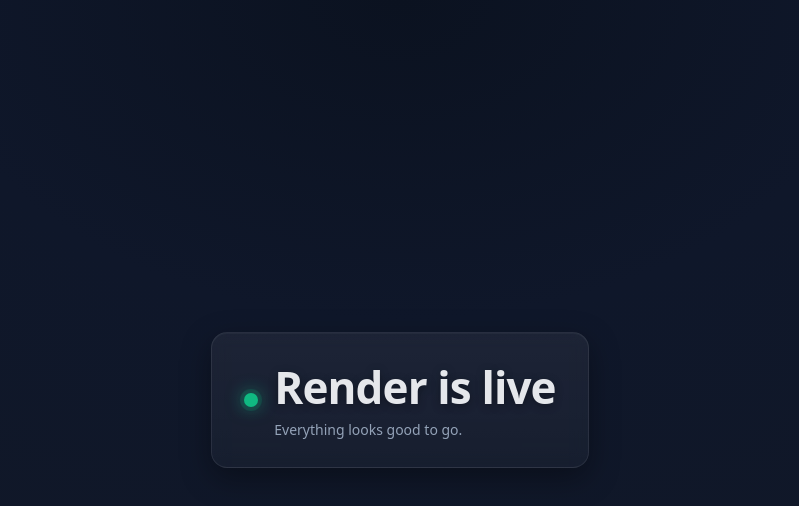
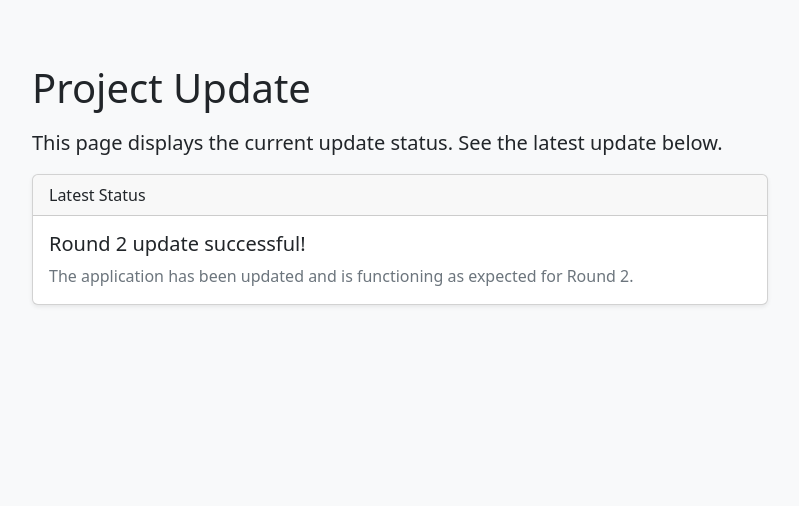
Before and after one commit to 23f3000704-siddhesh/render-check, a plain HTML site: page index.html in a window 1280 px wide. Shown: the whole page, without its empty margins (240-1039 px from the left). Drawn offline with nearby package versions, Linux system fonts and the light colour scheme.

Commit message:
Update index.html for round 2

```diff
--- a/index.html
+++ b/index.html
@@ -1,114 +1,40 @@
 <!doctype html>
 <html lang="en">
 <head>
-  <meta charset="utf-8" />
-  <meta name="viewport" content="width=device-width, initial-scale=1" />
-  <title>Render is live</title>
-  <meta name="description" content="A simple status page indicating that Render is live." />
-  <meta name="theme-color" content="#10b981" />
+  <meta charset="utf-8">
+  <meta name="viewport" content="width=device-width, initial-scale=1">
+  <title>Round 2 Status</title>
+  <link href="https://cdn.jsdelivr.net/npm/bootstrap@5.3.3/dist/css/bootstrap.min.css" rel="stylesheet">
   <style>
-    :root {
-      --bg-start: #0f172a;  /* slate-900 */
-      --bg-end: #111827;    /* gray-900 */
-      --accent: #10b981;    /* emerald-500 */
-      --text: #e5e7eb;      /* gray-200 */
-      --muted: #94a3b8;     /* slate-400 */
-    }
-
-    * { box-sizing: border-box; }
-
-    html, body {
-      height: 100%;
-      margin: 0;
-    }
-
-    body {
-      font-family: ui-sans-serif, system-ui, -apple-system, Segoe UI, Roboto, Helvetica, Arial, "Apple Color Emoji", "Segoe UI Emoji";
-      background: radial-gradient(1200px 800px at 50% 0%, #0b1220 0%, var(--bg-start) 40%, var(--bg-end) 100%);
-      color: var(--text);
-      display: grid;
-      place-items: center;
-      padding: 24px;
-    }
-
-    .status-card {
-      --shadow: 0 10px 30px rgba(0,0,0,0.35), 0 1px 0 rgba(255,255,255,0.03) inset;
-      display: flex;
-      align-items: center;
-      gap: 16px;
-      padding: 28px 32px;
-      border-radius: 16px;
-      background: linear-gradient(180deg, rgba(255,255,255,0.06), rgba(255,255,255,0.03));
-      border: 1px solid rgba(255,255,255,0.08);
-      box-shadow: var(--shadow);
-      backdrop-filter: blur(8px);
-    }
-
-    .dot {
-      width: 14px;
-      height: 14px;
-      border-radius: 999px;
-      background: var(--accent);
-      box-shadow:
-        0 0 0 4px rgba(16,185,129,0.15),
-        0 0 18px rgba(16,185,129,0.8);
-      position: relative;
-      flex: 0 0 14px;
-    }
-
-    .dot::after {
-      content: "";
-      position: absolute;
-      inset: 0;
-      border-radius: inherit;
-      animation: pulse 1.8s ease-out infinite;
-      box-shadow: 0 0 0 0 rgba(16,185,129,0.35);
-    }
-
-    @keyframes pulse {
-      0% { box-shadow: 0 0 0 0 rgba(16,185,129,0.35); }
-      70% { box-shadow: 0 0 0 10px rgba(16,185,129,0); }
-      100% { box-shadow: 0 0 0 0 rgba(16,185,129,0); }
-    }
-
-    h1 {
-      margin: 0;
-      font-size: clamp(28px, 4vw, 44px);
-      letter-spacing: -0.02em;
-      line-height: 1.2;
-      text-shadow: 0 2px 8px rgba(0,0,0,0.35);
-      display: flex;
-      align-items: center;
-      gap: 10px;
-      white-space: nowrap;
-    }
-
-    .subtext {
-      font-size: 14px;
-      color: var(--muted);
-      margin-top: 6px;
-      text-align: left;
-    }
-
-    .stack {
-      display: flex;
-      flex-direction: column;
-    }
-
-    @media (prefers-reduced-motion: reduce) {
-      .dot::after {
-        animation: none;
-      }
-    }
+    body { background-color: #f8f9fa; }
+    .page-wrap { padding-top: 4rem; padding-bottom: 4rem; }
   </style>
 </head>
 <body>
-  <div class="status-card" role="status" aria-live="polite" aria-label="Render is live">
-    <span class="dot" aria-hidden="true"></span>
-    <div class="stack">
-      <h1>Render is live</h1>
-      <div class="subtext">Everything looks good to go.</div>
+  <main class="container page-wrap">
+    <div class="row justify-content-center">
+      <div class="col-lg-8">
+        <h1 class="mb-3">Project Update</h1>
+        <p class="lead" id="intro-text">
+          This page displays the current update status. See the latest update below.
+        </p>
+
+        <!-- Bootstrap card added below the text -->
+        <div class="card shadow-sm">
+          <div class="card-header">
+            Latest Status
+          </div>
+          <div class="card-body">
+            <h5 class="card-title mb-2">Round 2 update successful!</h5>
+            <p class="card-text text-secondary mb-0">
+              The application has been updated and is functioning as expected for Round 2.
+            </p>
+          </div>
+        </div>
+      </div>
     </div>
-  </div>
+  </main>
+
+  <script src="https://cdn.jsdelivr.net/npm/bootstrap@5.3.3/dist/js/bootstrap.bundle.min.js"></script>
 </body>
 </html>
```
